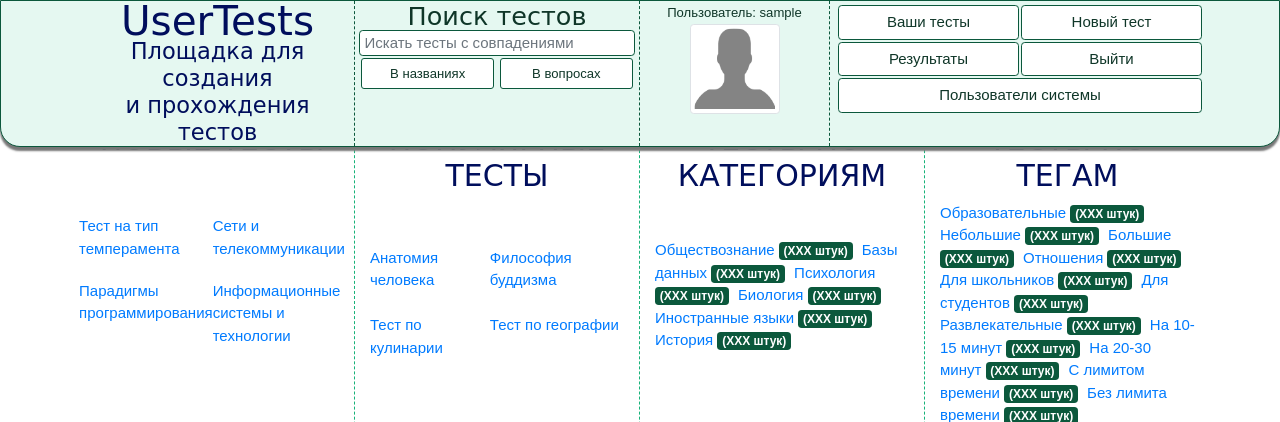
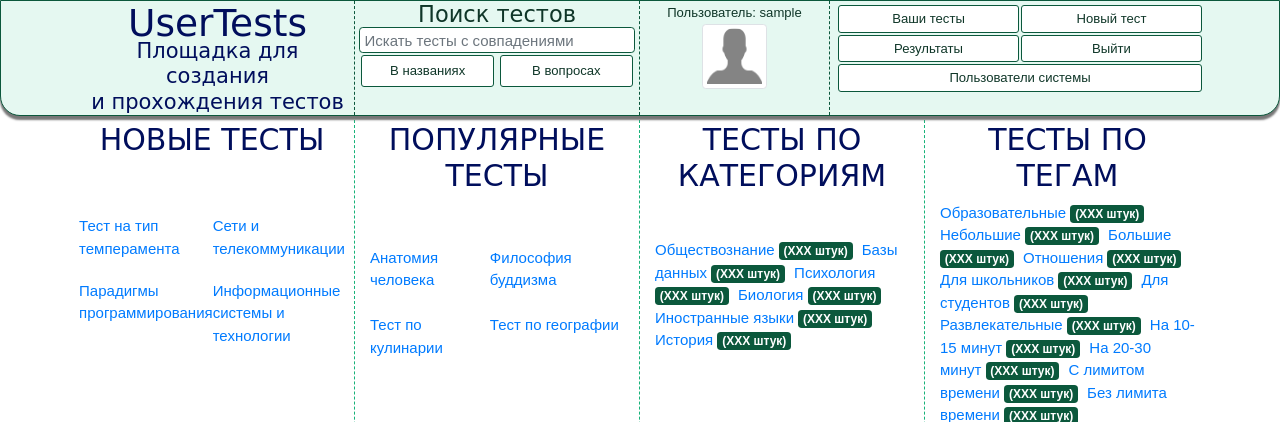
Before and after one commit to LaHesis/User-Tests-Site, a Django app: page / in a window 1280 px wide. Shown: the top 422 px of the page. Run offline with Django 3.2, Linux system fonts and the light colour scheme; the visitor is signed in with stand-in values (Sample User, id 1); some libraries are stand-ins or nearby versions; some web fonts are replaced.

Commit message:
header equating
1. size of authorized user buttons reduced with btn-sm;
2. avatar size reduced;
3. added header row min-height;
4. logo and search header-elements corrected.

```diff
--- a/main/static/main/css/static_test_list_style.css
+++ b/main/static/main/css/static_test_list_style.css
@@ -81,7 +81,8 @@ header {
   width: 100%;
   z-index: 10; }
   header .row {
-    padding: 0; }
+    padding: 0;
+    min-height: 93px; }
   header .header-element {
     margin: 0;
     overflow: auto;
@@ -95,11 +96,11 @@ header {
       -webkit-animation-duration: 2s;
               animation-duration: 2s;
       font-family: "Neucha", cursive;
-      font-size: 2.7rem;
-      margin-bottom: -14px;
-      margin-top: -10px; }
+      font-size: 2.5rem;
+      margin-bottom: -12px;
+      margin-top: -6px; }
     header .header-element-1 p {
-      font-size: 150%;
+      font-size: 1.4rem;
       margin-bottom: 0;
       line-height: 1.2;
       font-family: "Neucha", cursive; }
@@ -107,8 +108,8 @@ header {
       -webkit-animation-name: headShake;
               animation-name: headShake; }
   header .header-element-2 h3 {
-    font-size: 1.7rem;
-    margin: 0 0 -2px 0; }
+    font-size: 1.5rem;
+    margin: 0 0 -1px 0; }
   header .header-element-2 input[type='search'] {
     min-width: 132px;
     width: 100%; }
@@ -120,13 +121,13 @@ header {
       margin: 0;
       width: 100%; }
   header .header-element-3 img {
-    height: 90px;
+    height: 65px;
     margin: 0;
-    width: 90px; }
+    width: 65px; }
   header .header-element-3 .user-container {
     width: auto; }
     header .header-element-3 .user-container .avatar-container {
-      width: 90px; }
+      width: 65px; }
   header .header-element-4 .all-buttons-container {
     padding: 2px; }
     header .header-element-4 .all-buttons-container .system-users-button-container {
@@ -148,7 +149,8 @@ header {
     width: 50%; }
   header .header-element-4 .btn {
     margin: 0;
-    width: 100%; }
+    width: 100%;
+    padding: 3px; }
 
 footer {
   position: absolute;
--- a/main/static/main/css/static_test_list_style.sass
+++ b/main/static/main/css/static_test_list_style.sass
@@ -91,8 +91,8 @@ input.form-control
   margin-right: 5px
 
 // ШАПКА
-$avatar-width: 90px
-$avatar-height: 90px
+$avatar-width: 65px
+$avatar-height: 65px
 
 header
   background-color: $intface-panel-bg-color
@@ -107,6 +107,7 @@ header
 
   .row
     padding: 0
+    min-height: 93px
 
   .header-element
     margin: 0
@@ -122,11 +123,11 @@ header
     .logo
       animation-duration: 2s
       font-family: $header-font
-      font-size: 2.7rem
-      margin-bottom: -14px
-      margin-top: -10px
+      font-size: 2.5rem
+      margin-bottom: -12px
+      margin-top: -6px
     p
-      font-size: 150%
+      font-size: 1.4rem
       margin-bottom: 0
       line-height: 1.2
       font-family: $header-font
@@ -136,8 +137,8 @@ header
 
   .header-element-2
     h3
-      font-size: 1.7rem
-      margin: 0 0 -2px 0
+      font-size: 1.5rem
+      margin: 0 0 -1px 0
     input
       &[type='search']
         min-width: 132px
@@ -187,6 +188,7 @@ header
     .btn
       margin: 0
       width: 100%
+      padding: 3px
 
 // Подвал
 footer
--- a/main/templates/main/static_test_list.html
+++ b/main/templates/main/static_test_list.html
@@ -73,24 +73,24 @@
                         <div class="table mx-auto">
                             <div class="table-row">
                                 <div class="table-cell">
-                                    <a href="#" class="btn btn-light">Ваши тесты</a>
+                                    <a href="#" class="btn btn-light btn-sm">Ваши тесты</a>
                                 </div>
                                 <div class="table-cell">
-                                    <a href="#" class="btn btn-light">Новый тест</a>
+                                    <a href="#" class="btn btn-light btn-sm">Новый тест</a>
                                 </div>
                             </div>
                             <div class="table-row">
                                 <div class="table-cell">
-                                    <a href="#" class="btn btn-light">
+                                    <a href="#" class="btn btn-light btn-sm">
                                         Результаты</a>
                                 </div>
                                 <div class="table-cell">
-                                    <a href="#" class="btn btn-light">Выйти</a>
+                                    <a href="#" class="btn btn-light btn-sm">Выйти</a>
                                 </div>
                             </div>
                         </div>
                         <div class="system-users-button-container">
-                            <a href="#" class="btn btn-light">Пользователи системы</a>
+                            <a href="#" class="btn btn-light btn-sm">Пользователи системы</a>
                         </div>
 {% else %}
                         <form name="login_form" method="POST">
```
Also changed, not shown: 1 other file.
